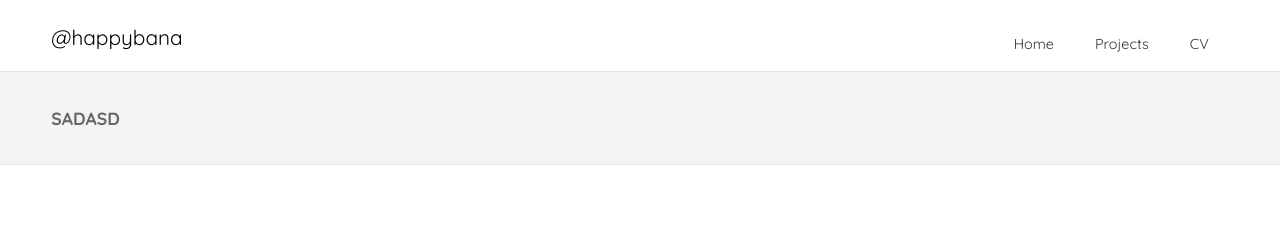
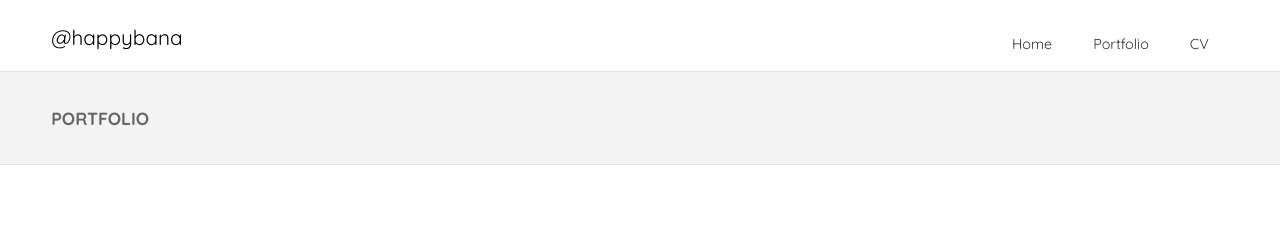
Before and after one commit to banbanbana/happybana.github.io, a Jekyll site: the page portfolio.html, which Jekyll copies as it is, in a window 1280 px wide. Shown: the top 228 px of the page. Built offline with Jekyll 4.4.1, drawn with Linux system fonts in a browser that asks for light colours; some web fonts are replaced.

Commit message:
Update and rename projects.html to portfolio.html

```diff
--- a/projects.html
+++ b/portfolio.html
@@ -70,7 +70,7 @@ border: 1px solid #887dc2
         <div class="menu-toggle"><img src="images/menu-btn.png" width="18" height="18"><a href="http://www.linkedin.com/in/happybana" target="_blank"><img src="images/linked-in.png" border="0" width="18"></a> <a href="http://www.dribbble.com/happybana" target="_blank"><img src="images/dribbble.png" border="0" width="18"></a> <a href="http://www.twitter.com/happybana" target="_blank"><img src="images/twitter.png" border="0" width="18"></a> <a href="http://www.behance.com/happybana" target="_blank"><img src="images/behance.png" border="0" width="18"></a></div>
         <ul class="srt-menu" id="menu-main-navigation">
             <li><a href="colorblocks.html">Home</a></li>
-            <li><a href="projects.html">Projects</a></li>
+            <li><a href="projects.html">Portfolio</a></li>
             <li><a href="cv.html">CV</a></li>
 	</ul>
 	</nav><!-- end main navigation -->
@@ -82,7 +82,7 @@ border: 1px solid #887dc2
     <section id="page-header" class="clearfix">
 
     <div class="wrapper">
-      <h1>sadasd</h1>
+      <h1>Portfolio</h1>
     </div>
     </section><!-- end hero area -->
 
```
